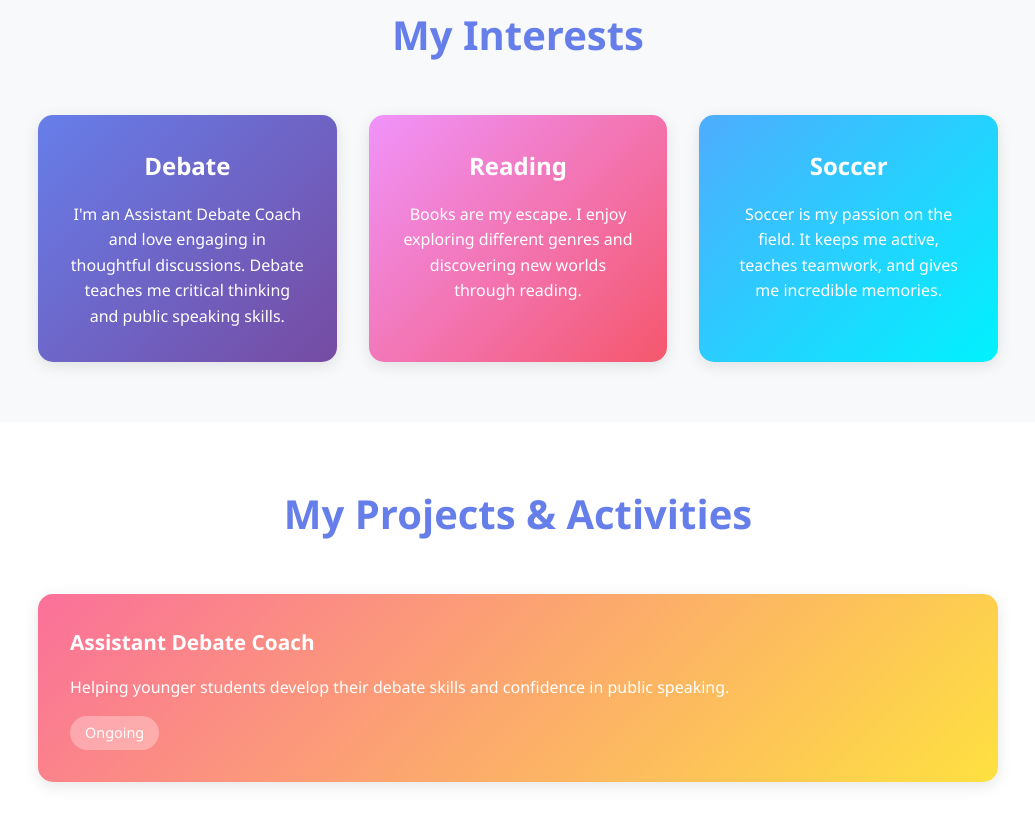
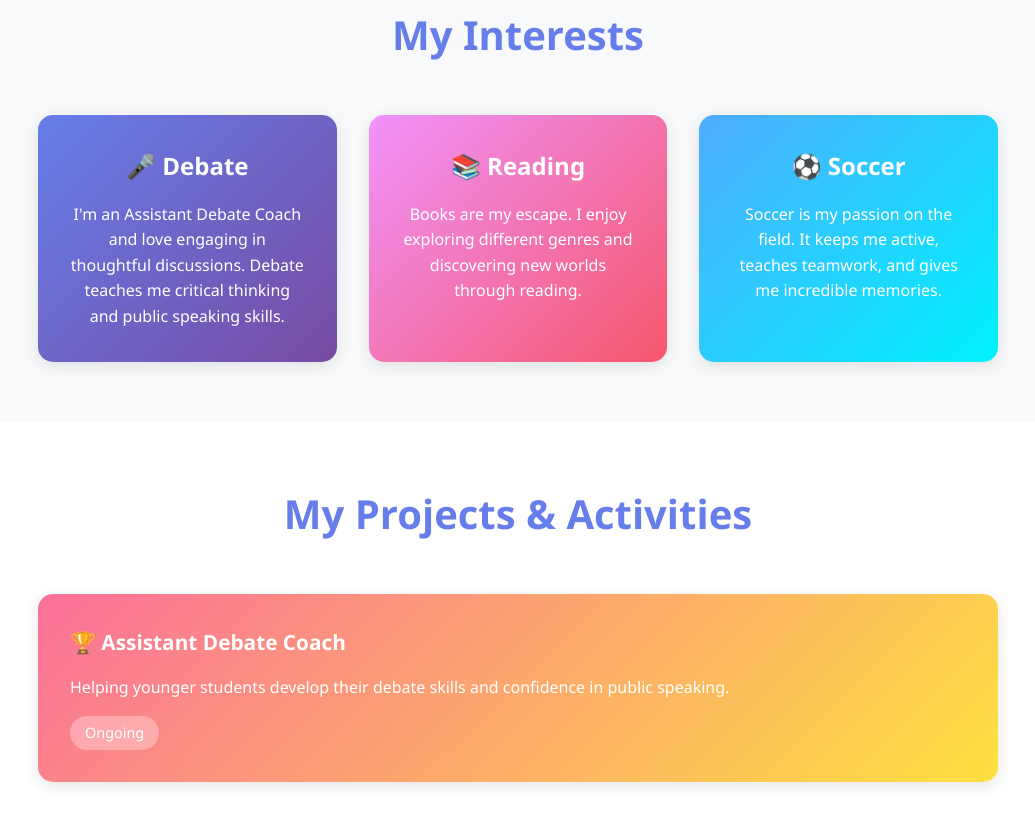
Before and after one commit to Dharmik91585/Dmik, a plain HTML site: page index.html in a window 1280 px wide. Shown: the part 1022-1840 px from the top of the page, without its empty margins (122-1157 px from the left). Drawn offline with Linux system fonts and the light colour scheme.

Commit message:
Fix: Update index.html with proper formatting and cache refresh

```diff
--- a/index.html
+++ b/index.html
@@ -25,7 +25,7 @@
     <!-- HERO SECTION -->
     <section id="home" class="hero">
         <div class="hero-content">
-            <h2 class="hero-title">Hello! I'm Dharmik</h2>
+            <h2 class="hero-title">Hello! I'm Dharmik 👋</h2>
             <p class="hero-subtitle">9th Grader | Debater | Reader | Soccer Enthusiast</p>
             <p class="hero-description">Welcome to my corner of the internet. Explore my interests, projects, and thoughts!</p>
             <a href="#about" class="btn-primary">Learn More About Me</a>
@@ -50,19 +50,19 @@
             <div class="interests-grid">
                 <!-- Interest Card 1: Debate -->
                 <div class="interest-card card-debate">
-                    <h3>Debate</h3>
+                    <h3>🎤 Debate</h3>
                     <p>I'm an Assistant Debate Coach and love engaging in thoughtful discussions. Debate teaches me critical thinking and public speaking skills.</p>
                 </div>
 
                 <!-- Interest Card 2: Reading -->
                 <div class="interest-card card-reading">
-                    <h3>Reading</h3>
+                    <h3>📚 Reading</h3>
                     <p>Books are my escape. I enjoy exploring different genres and discovering new worlds through reading.</p>
                 </div>
 
                 <!-- Interest Card 3: Soccer -->
                 <div class="interest-card card-soccer">
-                    <h3>Soccer</h3>
+                    <h3>⚽ Soccer</h3>
                     <p>Soccer is my passion on the field. It keeps me active, teaches teamwork, and gives me incredible memories.</p>
                 </div>
             </div>
@@ -75,7 +75,7 @@
             <h2 class="section-title">My Projects & Activities</h2>
             <div class="projects-grid">
                 <div class="project-card">
-                    <h3>Assistant Debate Coach</h3>
+                    <h3>🏆 Assistant Debate Coach</h3>
                     <p>Helping younger students develop their debate skills and confidence in public speaking.</p>
                     <span class="badge">Ongoing</span>
                 </div>
@@ -112,7 +112,7 @@
             <p class="contact-subtitle">Feel free to reach out or connect with me:</p>
             <div class="contact-links">
                 <a href="mailto:your-email@example.com" class="contact-btn">📧 Email Me</a>
-                <a href="https://github.com" target="_blank" class="contact-btn">💻 GitHub</a>
+                <a href="https://github.com/Dharmik91585" target="_blank" class="contact-btn">💻 GitHub</a>
                 <a href="https://linkedin.com" target="_blank" class="contact-btn">💼 LinkedIn</a>
             </div>
         </div>
```
